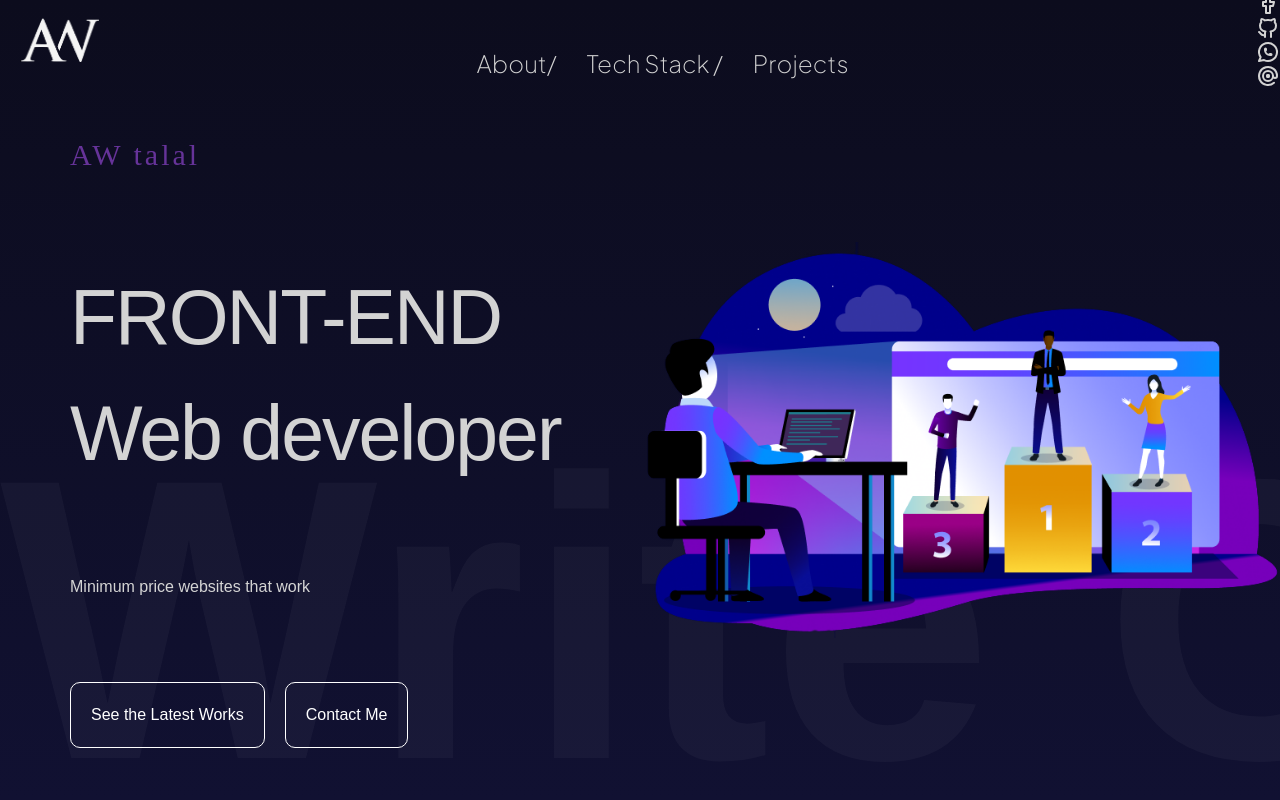
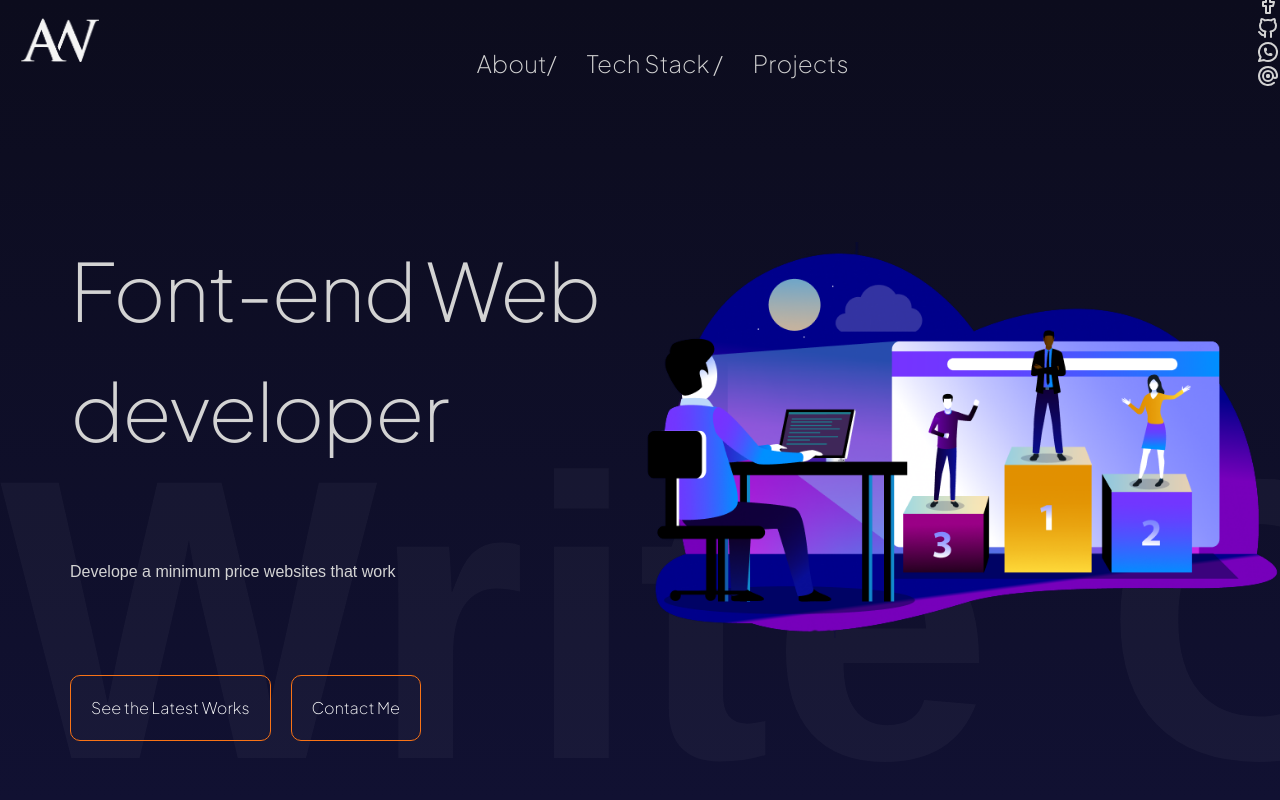
Before and after one commit to seriesBLACK/portfolio3.0, a React (Vite) app: page / in a window 1280 px wide. Shown: the top 800 px of the page. Built offline with nearby package versions, Linux system fonts and the light colour scheme.

Commit message:
make contact section resbonsive

```diff
--- a/src/css/contact.css
+++ b/src/css/contact.css
@@ -1,4 +1,21 @@
 #contact_header {
   font-family: "Plus Jakarta Sans", sans-serif;
+}
+
+@media screen and (max-width: 500px) {
+  #contactSec {
+    flex-direction: column;
+  }
+
+  #contactTextContainer {
+    width: 100%;
+    height: 40%;
+  }
+
+  #contactFormContainer {
+    width: 100%;
+    height: 50%;
+  }
+
 
 }
--- a/src/css/hero.scss
+++ b/src/css/hero.scss
@@ -31,24 +31,13 @@
         text-align: center;
       }
 
-      h2 {
-        font-size: 30px;
-        color: rebeccapurple;
-        letter-spacing: 3px;
-        font-family: "Melodrama-Bold";
-      }
-
       h1 {
-        font-size: 77px;
+        font-size: 80px;
         letter-spacing: -2px;
+        font-family: "Plus Jakarta Sans";
 
         @include mobile {
           font-size: 35px;
-        }
-
-        p {
-
-          letter-spacing: 3px;
         }
       }
 
@@ -57,10 +46,11 @@
 
         button {
           padding: 20px;
-          border: 1px solid white;
+          border: 1px solid #f97316;
           border-radius: 10px;
           background-color: transparent;
           color: white;
+          font-family: "Plus Jakarta Sans";
           margin-right: 20px;
           cursor: pointer;
           font-weight: 300;
--- a/src/sections/Contact.jsx
+++ b/src/sections/Contact.jsx
@@ -50,9 +50,9 @@ const Contact = () => {
       y: -20
     },
     animate: {
-      pathLength: isInView ? 1 : 0,
-      rotate: isInView ? 0 : 1,
-      y: isInView ? 0 : 1,
+      pathLength: isInView && 1,
+      rotate: isInView && 0,
+      y: isInView && 0,
       transition: {
         duration: 2,
       },
@@ -62,44 +62,45 @@ const Contact = () => {
 
   return (
     <section
+      id="contactSec"
       ref={ref}
       className="flex w-full"
     >
 
 
-      <div className="w-[50%] h-full flex items-center justify-center">
-        <div className="w-[80%] flex flex-col gap-5">
-          <h1 id="contact_header" className="text-[4rem] font-bold">Let’s work together</h1>
-          <div className="">
-            <h2 className="text-3xl font-mono">Mail</h2>
+      <div id="contactTextContainer" className="w-[50%] h-full flex items-center justify-center">
+        <div className="w-[80%] max-sm:w-[100%] max-sm:text-center flex flex-col gap-2">
+          <h1 id="contact_header" className="text-[4rem] max-sm:text-[2rem] font-bold">Let&apos;s work together</h1>
+          <div className="flex items-center gap-2 justify-center">
+            <h2 className="text-3xl max-sm:text-xl font-mono">Mail</h2>
             <span className="text-sm text-gray-400">hello@react.dev</span>
           </div>
-          <div className="">
-            <h2 className="text-3xl font-mono">Address</h2>
+          <div className="flex items-center gap-2 justify-center">
+            <h2 className="text-3xl max-sm:text-xl font-mono">Address</h2>
             <span className="text-sm text-gray-400">Hello street New York</span>
           </div>
-          <div className="" >
-            <h2 className="text-3xl font-mono">Phone</h2>
+          <div className="flex items-center gap-2 justify-center" >
+            <h2 className="text-3xl max-sm:text-xl font-mono">Phone</h2>
             <span className="text-sm text-gray-400">+1 234 5678</span>
           </div>
         </div>
       </div>
 
 
-      <div className="w-[50%] h-full flex justify-center items-center relative">
+      <div id="contactFormContainer" className="w-[50%] h-full flex justify-center items-center relative">
         <motion.div
           initial={{ opacity: 1 }}
           whileInView={{ opacity: 0 }}
           transition={{ delay: 2, duration: 0.5 }}
           className="absolute">
-          <svg width="500px" height="500px" viewBox="-2.4 -2.4 28.80 28.80" fill="none" xmlns="http://www.w3.org/2000/svg">
+          <svg className="max-sm:w-[300px] max-sm:h-[300px]" width="500px" height="500px" viewBox="-2.4 -2.4 28.80 28.80" fill="none" xmlns="http://www.w3.org/2000/svg">
             <g id="SVGRepo_bgCarrier" stroke-width="0"></g>
             <g id="SVGRepo_tracerCarrier" stroke-linecap="round" stroke-linejoin="round" stroke="#CCCCCC" stroke-width="0.144"></g>
             <g id="SVGRepo_iconCarrier">
-              <motion.path whileInView={isInView} variants={arrowVariant} initial="initail" animate="animate" d="M12 2V9L14 7" stroke="#f97316" stroke-width="0.624" stroke-linecap="round" stroke-linejoin="round"></motion.path>
-              <motion.path whileInView={isInView} variants={arrowVariant} initial="initail" animate="animate" d="M12 9L10 7" stroke="#f97316" stroke-width="0.624" stroke-linecap="round" stroke-linejoin="round"></motion.path>
-              <motion.path whileInView={isInView} variants={pathVariant} initial="initial" animate="animate" d="M7 4.12988C3.46 4.64988 2 6.72988 2 10.9999V14.9999C2 19.9999 4 21.9999 9 21.9999H15C20 21.9999 22 19.9999 22 14.9999V10.9999C22 6.72988 20.54 4.64988 17 4.12988" stroke="#f97316" stroke-width="0.624" stroke-linecap="round" stroke-linejoin="round"></motion.path>
-              <motion.path whileInView={isInView} variants={pathVariant} initial="initial" animate="animate" d="M1.97998 13H6.38998C6.76998 13 7.10998 13.21 7.27998 13.55L8.44998 15.89C8.78998 16.57 9.47998 17 10.24 17H13.77C14.53 17 15.22 16.57 15.56 15.89L16.73 13.55C16.9 13.21 17.25 13 17.62 13H21.98" stroke="#f97316" stroke-width="0.624" stroke-linecap="round" stroke-linejoin="round"></motion.path>
+              <motion.path variants={arrowVariant} initial="initail" animate="animate" d="M12 2V9L14 7" stroke="#f97316" stroke-width="0.624" stroke-linecap="round" stroke-linejoin="round"></motion.path>
+              <motion.path variants={arrowVariant} initial="initail" animate="animate" d="M12 9L10 7" stroke="#f97316" stroke-width="0.624" stroke-linecap="round" stroke-linejoin="round"></motion.path>
+              <motion.path variants={pathVariant} initial="initial" animate="animate" d="M7 4.12988C3.46 4.64988 2 6.72988 2 10.9999V14.9999C2 19.9999 4 21.9999 9 21.9999H15C20 21.9999 22 19.9999 22 14.9999V10.9999C22 6.72988 20.54 4.64988 17 4.12988" stroke="#f97316" stroke-width="0.624" stroke-linecap="round" stroke-linejoin="round"></motion.path>
+              <motion.path variants={pathVariant} initial="initial" animate="animate" d="M1.97998 13H6.38998C6.76998 13 7.10998 13.21 7.27998 13.55L8.44998 15.89C8.78998 16.57 9.47998 17 10.24 17H13.77C14.53 17 15.22 16.57 15.56 15.89L16.73 13.55C16.9 13.21 17.25 13 17.62 13H21.98" stroke="#f97316" stroke-width="0.624" stroke-linecap="round" stroke-linejoin="round"></motion.path>
             </g>
           </svg>
         </motion.div>
@@ -116,7 +117,7 @@ const Contact = () => {
           <input className="bg-transparent border-[1px] border-white p-3 rounded-lg" type="text" required placeholder="Name" name="name" />
           <input className="bg-transparent border-[1px] border-white p-3 rounded-lg" type="email" required placeholder="Email" name="email" />
           <textarea className="bg-transparent border-[1px] border-white rounded-lg p-2" rows={4} placeholder="Message" name="message" />
-          <button className="bg-orange-500 p-5 border-none rounded-lg text-xl cursor-pointer">Submit</button>
+          <button className="bg-orange-500 p-5 max-sm:p-2 max-sm:text-sm border-none rounded-lg text-xl cursor-pointer">Send</button>
           {error && "Error"}
           {success && "Success"}
         </motion.form>
--- a/src/sections/Hero.jsx
+++ b/src/sections/Hero.jsx
@@ -12,18 +12,11 @@ export default function Hero() {
       x: 0,
       opacity: 1,
       transition: {
-        duration: 1,
+        duration: 0.5,
         staggerChildren: 0.1,
       },
     },
-    scrollButton: {
-      opacity: 0,
-      y: 10,
-      transition: {
-        duration: 2,
-        repeat: Infinity,
-      },
-    },
+
   };
   const sliderVariants = {
     initial: {
@@ -50,9 +43,9 @@ export default function Hero() {
           initial="initial"
           animate="animate"
         >
-          <motion.h2 variants={textVariants}>AW talal</motion.h2>
-          <motion.h1 variants={textVariants}>FRONT-END Web developer</motion.h1>
-          <p className="text-xl font-[Melodrama-Bold]">Minimum price websites that work</p>
+          <motion.h2 variants={textVariants}></motion.h2>
+          <motion.h1 variants={textVariants}>Font-end Web developer</motion.h1>
+          <p className="text-xl text-[#4G3R95]">Develope a minimum price websites that work</p>
           <motion.div variants={textVariants} className="buttons">
             <motion.button variants={textVariants}>
               See the Latest Works
```
